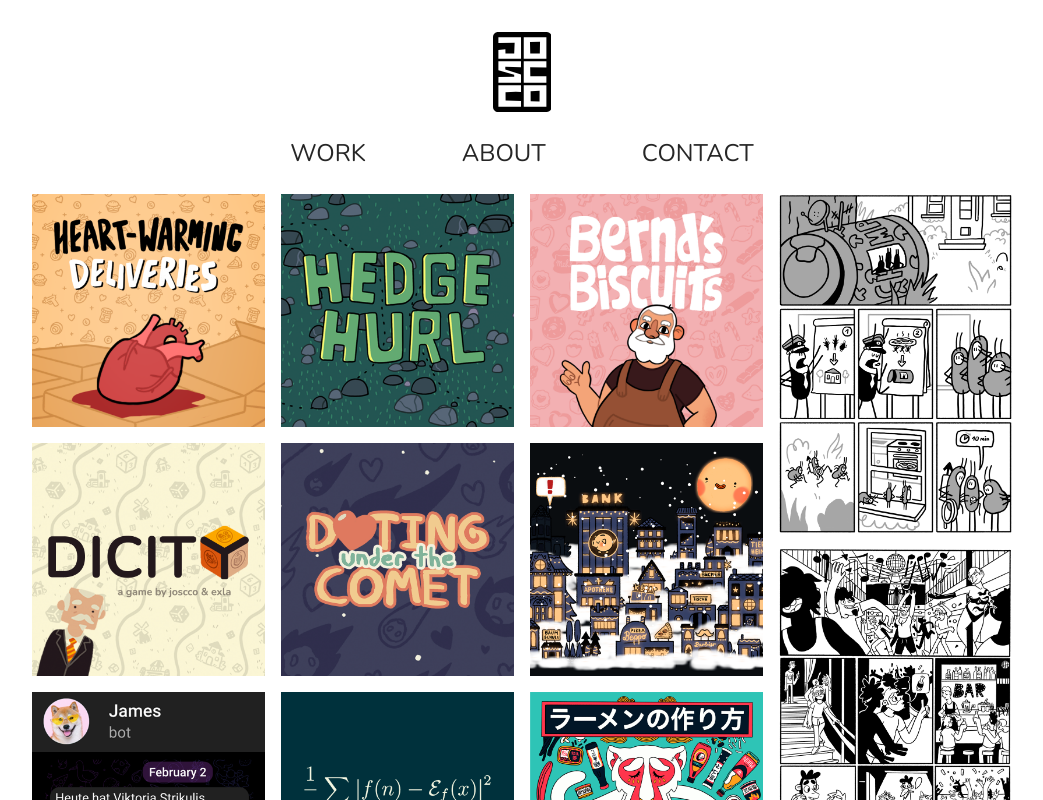
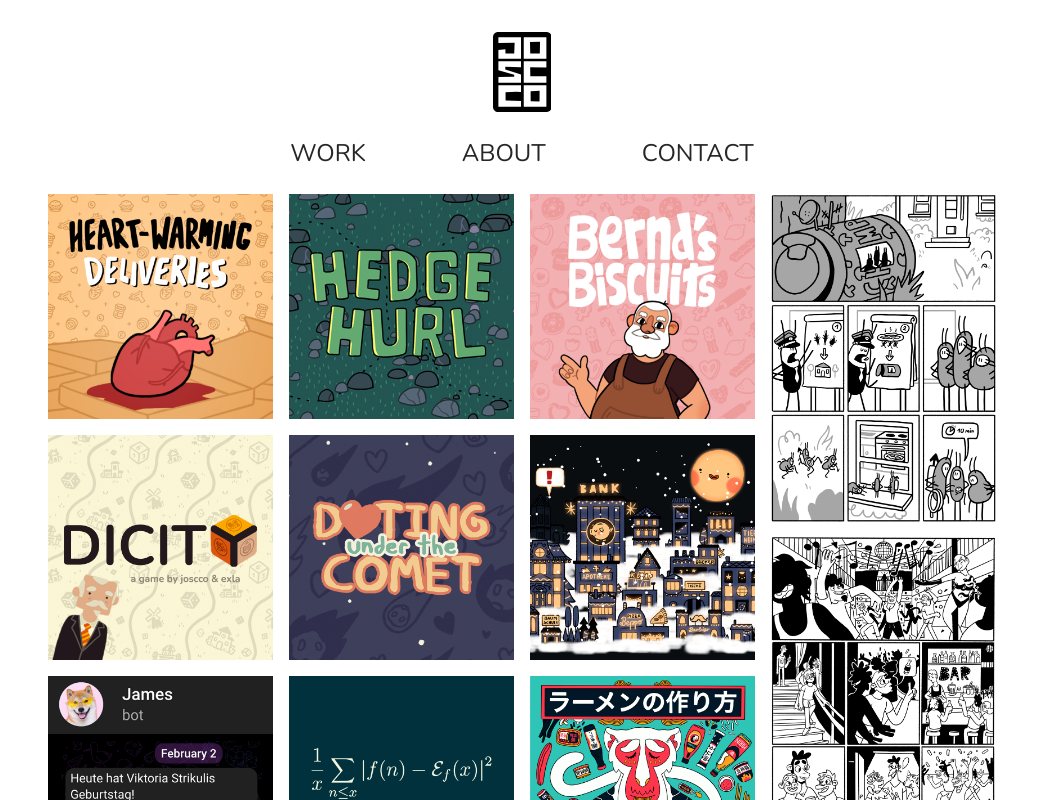
Before and after one commit to joscco/JosccoWebsiteNew, an Angular app: page / in a window 1280 px wide. Shown: the top 800 px of the page, without its empty margins (118-1161 px from the left). Built offline with nearby package versions, Linux system fonts and the light colour scheme.

Commit message:
Adapt image masonry

```diff
--- a/src/app/notebook-illustration/notebook-illustration.component.html
+++ b/src/app/notebook-illustration/notebook-illustration.component.html
@@ -1 +1 @@
-<canvas #notebook id="notebook" width="512" height="512" class="md:w-[512px] md:h-[512px] w-[225px] h-[225px]"></canvas>
+<canvas #notebook id="notebook" width="512" height="512" class="md:w-[512px] md:h-[512px] w-full h-full"></canvas>
--- a/src/app/views/main-view/main-view.component.html
+++ b/src/app/views/main-view/main-view.component.html
@@ -1,5 +1,5 @@
 <div class="pb-24 flex items-center justify-center flex-col">
-  <div class="w-[450px] md:w-[700px] lg:w-[980px] justify-start items-center flex flex-1 flex-col transition-all ease-in-out duration-300">
+  <div class="w-full lg:max-w-[980px] px-4 justify-start items-center flex flex-1 flex-col transition-all ease-in-out duration-300">
     <app-projects-masonry [colLimits]="[[800, 4], [700, 3], [450, 2]]" [items]="items"></app-projects-masonry>
   </div>
 </div>
```
